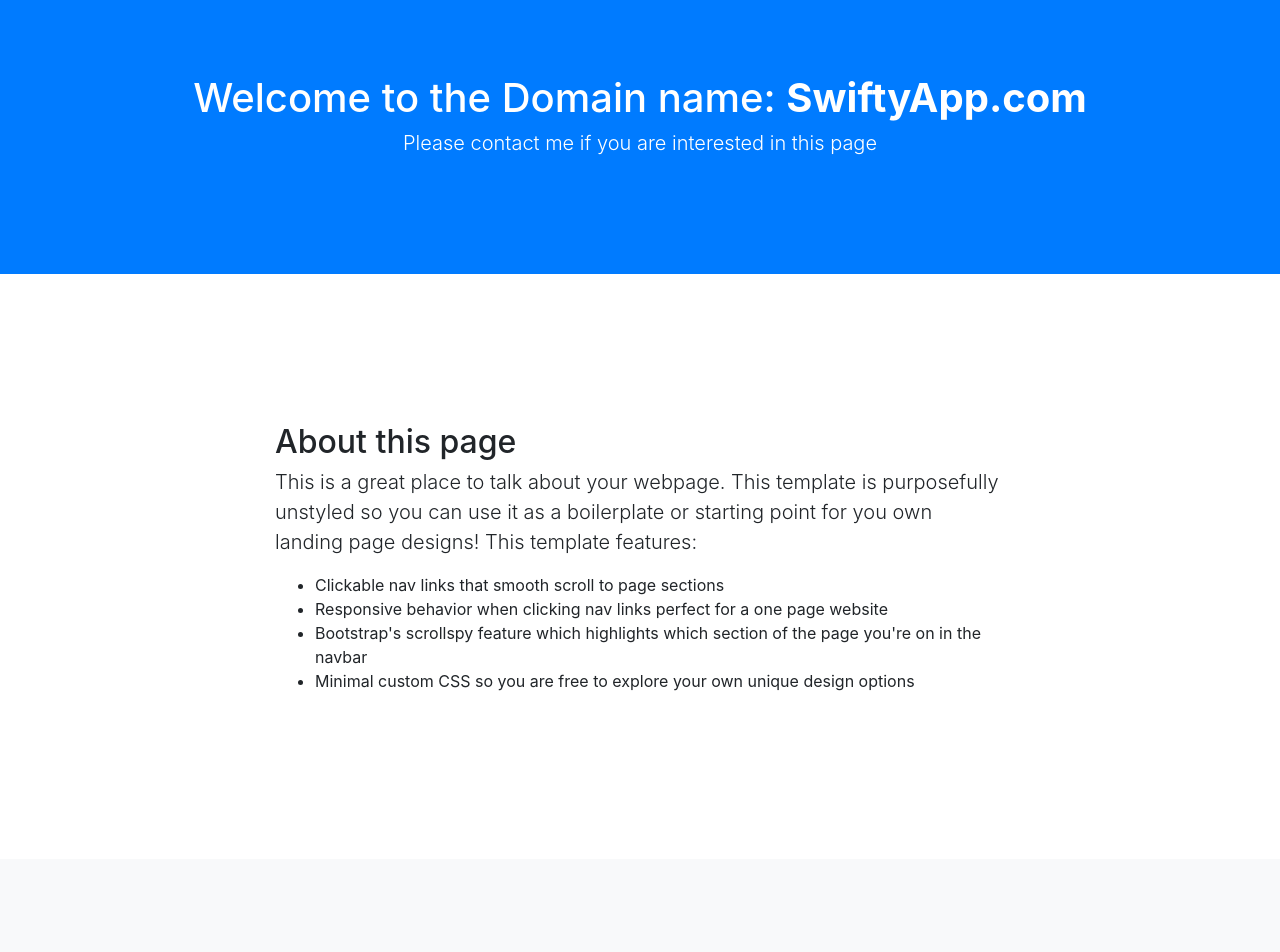
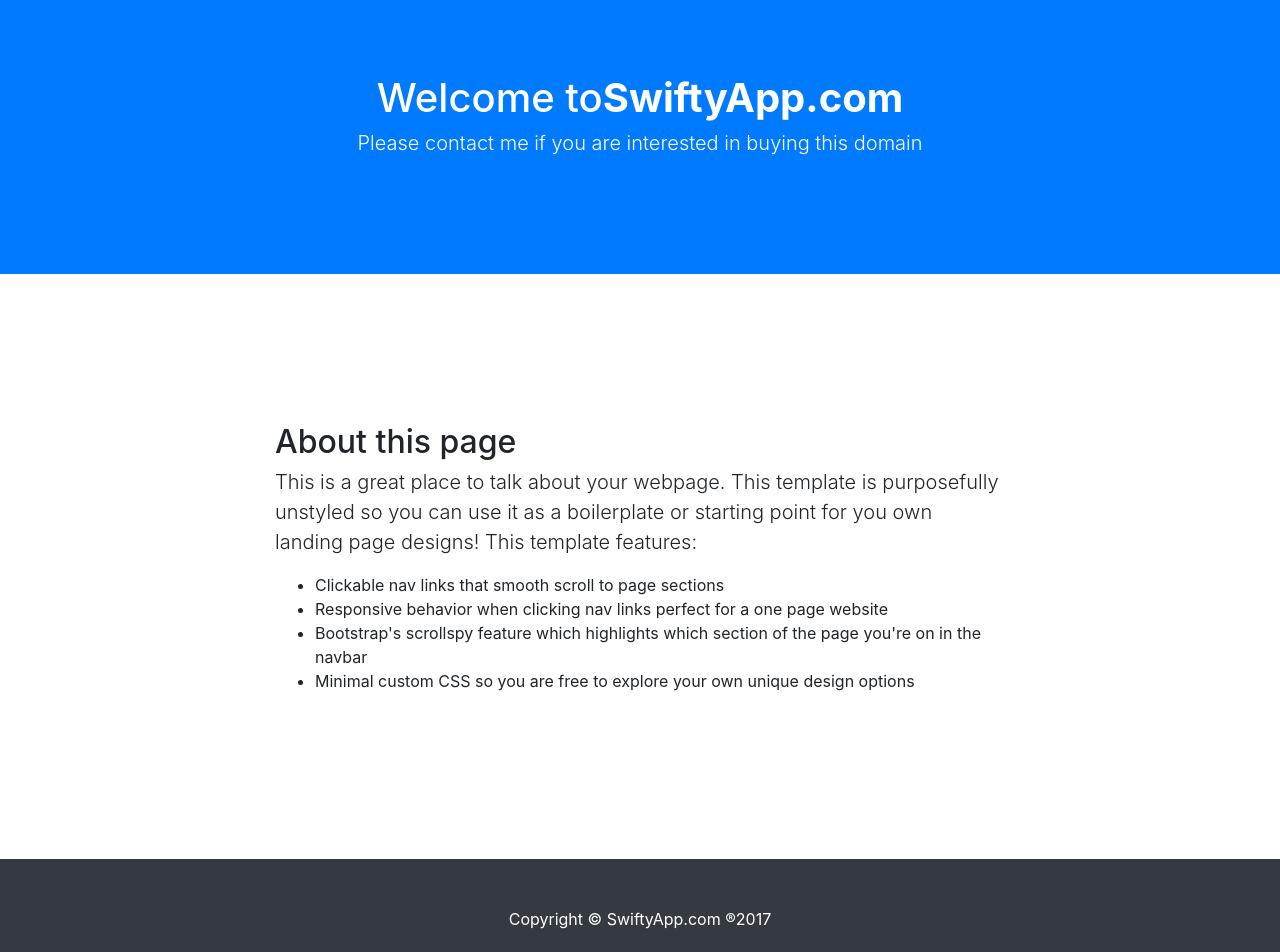
Before and after one commit to Gorbax9/swifty_sp, a website with bundled scripts: page index.html in a window 1280 px wide. Shown: the part 80-1032 px from the top of the page. Built offline with nearby package versions, Linux system fonts and the light colour scheme.

Commit message:
mad changes bro

```diff
--- a/index.html
+++ b/index.html
@@ -8,7 +8,7 @@
     <meta name="description" content="">
     <meta name="author" content="">
 
-    <title>Welcome to Swifty App</title>
+    <title>Buy SwiftyApp.com</title>
 
     <!-- Bootstrap core CSS -->
     <link href="vendor/bootstrap/css/bootstrap.min.css" rel="stylesheet">
@@ -46,8 +46,8 @@
 
     <header class="bg-primary text-white">
       <div class="container text-center">
-        <h1>Welcome to the Domain name: <b>SwiftyApp.com</b></h1>
-        <p class="lead">Please contact me if you are interested in this page</p>
+        <h1>Welcome to<b>SwiftyApp.com</b></h1>
+        <p class="lead">Please contact me if you are interested in buying this domain</p>
       </div>
     </header>
 
@@ -67,7 +67,7 @@
         </div>
       </div>
     </section>
-
+<!--
     <section id="services" class="bg-light">
       <div class="container">
         <div class="row">
@@ -88,12 +88,12 @@
           </div>
         </div>
       </div>
-    </section>
+    </section> -->
 
     <!-- Footer -->
     <footer class="py-5 bg-dark">
       <div class="container">
-        <p class="m-0 text-center text-white">Copyright &copy; Your Website 2017</p>
+        <p class="m-0 text-center text-white">Copyright &copy; SwiftyApp.com ®2017</p>
       </div>
       <!-- /.container -->
     </footer>
```
